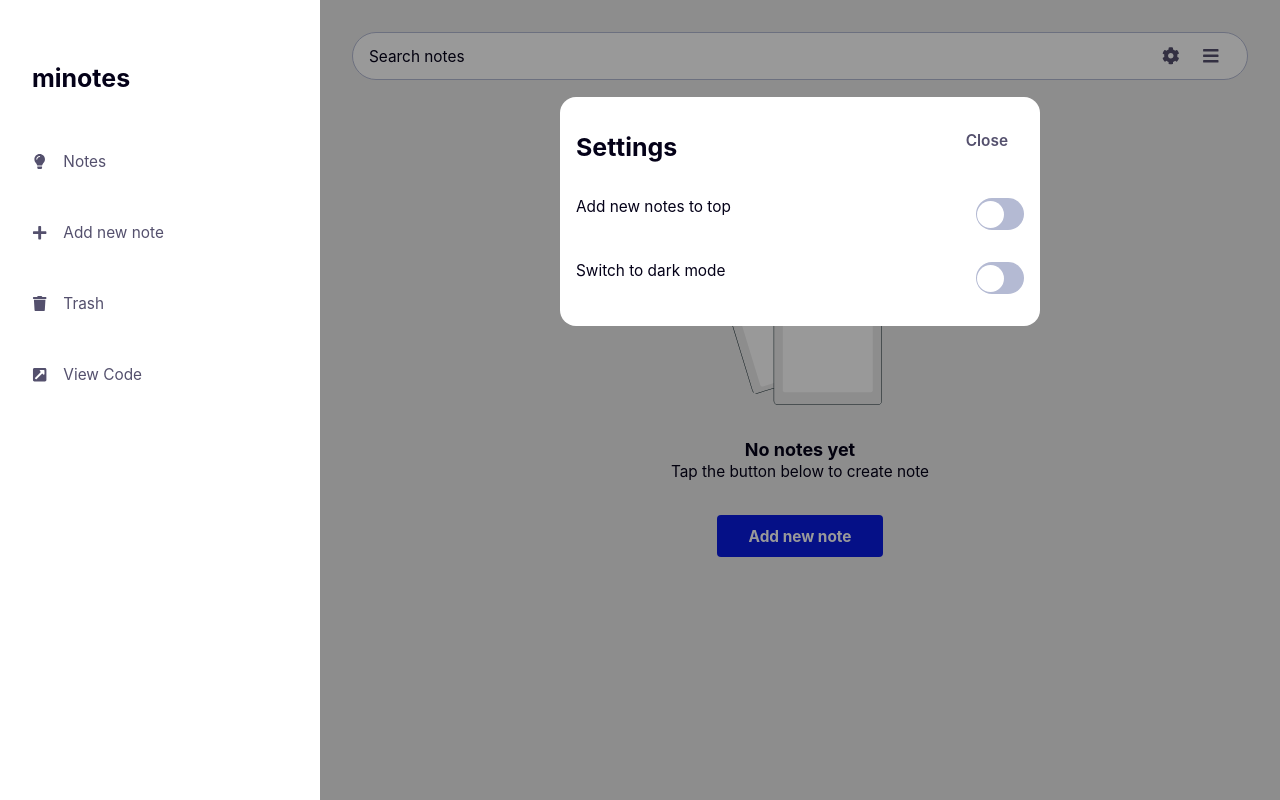
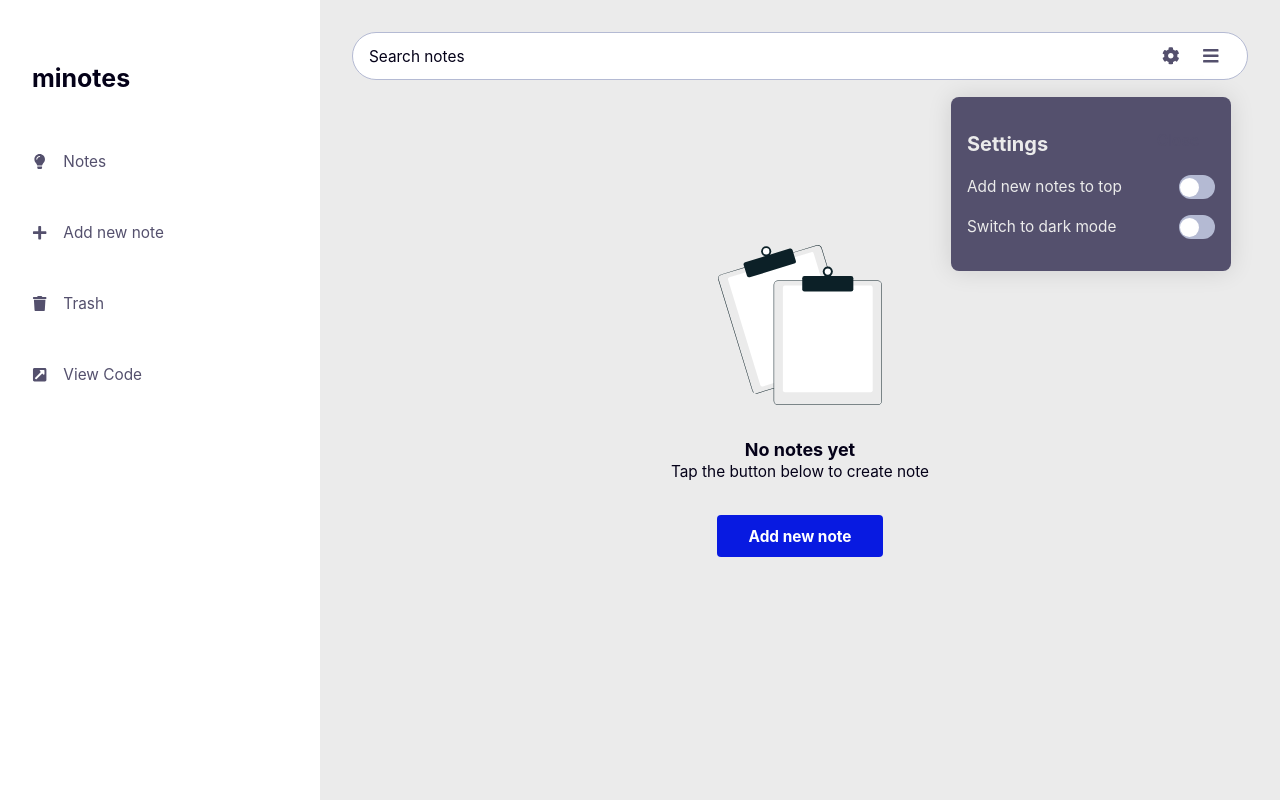
Before and after one commit to gzkdev/minote, a React (Create React App) app: page / in a window 1280 px wide. Both pictures are taken after a click on the button 1171 px from the left and 56 px from the top of the page. Built offline with nearby package versions, Linux system fonts and the light colour scheme.

Commit message:
fixed settings modal

```diff
--- a/src/components/Modal/Modal.jsx
+++ b/src/components/Modal/Modal.jsx
@@ -4,14 +4,14 @@ import SettingsModal from "./SettingsModal";
 const ModalStyled = styled.div`
   position: absolute;
   top: 4rem;
-  left: 50%;
-  width: min(100%, 480px);
-  transform: translate(-50%, 0);
-  min-height: 100%;
-  background-color: var(--color-100);
-  border-radius: 16px;
+  right: 1rem;
+  width: min(70vw, 280px);
+  min-height: 100px;
+  background-color: var(--color-710);
+  color: var(--color-110);
+  border-radius: 8px;
+  box-shadow: 0 0 24px rgba(0, 0, 0, 0.12);
   padding: 1rem 1rem;
-  box-shadow: 0 0 0 100vh rgba(0, 0, 0, 0.4);
 
   & > button {
     position: absolute;
--- a/src/components/Modal/SettingsModal.jsx
+++ b/src/components/Modal/SettingsModal.jsx
@@ -5,16 +5,21 @@ import NotesContext from "../../NotesContext";
 
 const SettingsModalStyled = styled.div`
   padding: 1rem 0;
-
-  & h4 {
-    font-size: var(--fs-1);
+  & h5 {
+    font-size: var(--fs-0);
+    margin-bottom: 1rem;
   }
 
   & div {
     display: flex;
+    flex-wrap: wrap;
+    gap: 0.5rem;
     align-items: center;
     justify-content: space-between;
-    margin-top: 1rem;
+
+    &:nth-child(3) {
+      margin-top: 1rem;
+    }
   }
 `;
 
@@ -22,7 +27,7 @@ function SettingsModal() {
   const { setNotesArrangement } = useContext(NotesContext);
   return (
     <SettingsModalStyled>
-      <h4>Settings</h4>
+      <h5>Settings</h5>
       <div>
         <span>Add new notes to top</span>{" "}
         <Toggle toggleFunction={setNotesArrangement} />
--- a/src/components/Toggle.jsx
+++ b/src/components/Toggle.jsx
@@ -3,7 +3,7 @@ import styled from "styled-components";
 import { motion } from "framer-motion";
 
 const ToggleStyled = styled.div`
-  --scale: 32px;
+  --scale: 24px;
   position: relative;
   width: calc(var(--scale, 40px) * 1.5);
   height: var(--scale, 40px);
```
